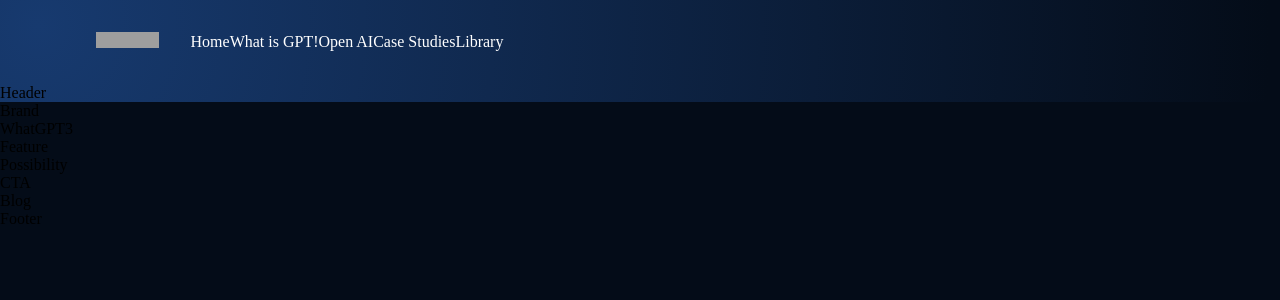
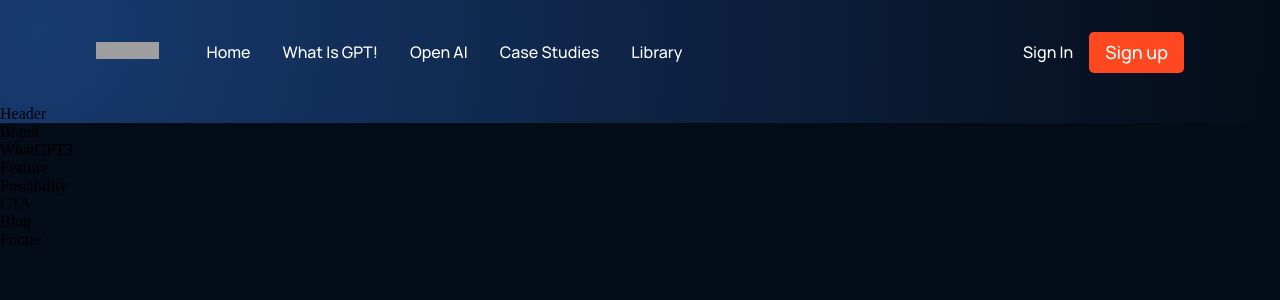
Before and after one commit to 12saif/gpt3_jsm, a React (Create React App) app: page / in a window 1280 px wide. Shown: the top 300 px of the page. Built offline with nearby package versions, Linux system fonts and the light colour scheme; grey boxes are pictures that could not be loaded.

Commit message:
Fourth commit update navbar

```diff
--- a/src/components/navbar/Navbar.jsx
+++ b/src/components/navbar/Navbar.jsx
@@ -1,11 +1,32 @@
-import React from "react";
-// import { RiMenu3Line, RiCloseLin } from "react-icons/ri";
+import React, { useState } from "react";
+import { RiMenu3Line, RiCloseLine } from "react-icons/ri";
 import GPT3 from "../../assets/GPT-3.svg";
 import "./navbar.css";
 
-//  BEM -> Block Element Modifier
+const Menu = () => (
+  <>
+    <p>
+      {" "}
+      <a href="#home">Home</a>{" "}
+    </p>
+    <p>
+      <a href="#wgpt3">What is GPT!</a>
+    </p>
+    <p>
+      <a href="#possibility">Open AI</a>
+    </p>
+    <p>
+      <a href="#features">Case Studies</a>
+    </p>
+    <p>
+      <a href="#blog">Library</a>
+    </p>
+  </>
+);
 
 const Navbar = () => {
+  const [toggleMenu, setToggleMenu] = useState(false);
+
   return (
     <div className="gpt3__navbar">
       <div className="gpt3__navbar-links">
@@ -13,22 +34,38 @@ const Navbar = () => {
           <img src={GPT3} alt="logo" />
         </div>
         <div className="gpt3__navbar-links_container">
-          <p>
-            <a href="#home">Home</a>
-          </p>
-          <p>
-            <a href="#wgpt3">What is GPT!</a>
-          </p>
-          <p>
-            <a href="#possibility">Open AI</a>
-          </p>
-          <p>
-            <a href="#features">Case Studies</a>
-          </p>
-          <p>
-            <a href="#blog">Library</a>
-          </p>
+          <Menu />
         </div>
+      </div>
+      <div className="gpt3__navbar-sign">
+        <p>Sign in</p>
+        <button type="button">Sign up</button>
+      </div>
+      <div className="gpt3__navbar-menu">
+        {toggleMenu ? (
+          <RiCloseLine
+            color="#fff"
+            size={27}
+            onClick={() => setToggleMenu(false)}
+          />
+        ) : (
+          <RiMenu3Line
+            color="#fff"
+            size={27}
+            onClick={() => setToggleMenu(true)}
+          />
+        )}
+        {toggleMenu && (
+          <div className="gpt3__navbar-menu_container scale-up-center">
+            <div className="gpt3__navbar-menu_container-links">
+              <Menu />
+              <div className="gpt3__navbar-menu_container-links-sign">
+                <p>Sign in</p>
+                <button type="button">Sign up</button>
+              </div>
+            </div>
+          </div>
+        )}
       </div>
     </div>
   );
--- a/src/components/navbar/navbar.css
+++ b/src/components/navbar/navbar.css
@@ -35,4 +35,62 @@
 .gpt3__navbar-sign p,
 .gpt3__navbar-menu_container p {
   color: #fff;
+  font-family: var(--font-family);
+  font-weight: 500;
+  font-style: 18px;
+  line-height: 25px;
+  text-transform: capitalize;
+
+  margin: 0 1rem;
+  cursor: pointer;
 }
+
+.gpt3__navbar-sign button,
+.gpt3__navbar-menu_container button {
+  padding: 0.5rem 1rem;
+  color: #fff;
+  background: #ff4820;
+  font-family: var(--font-family);
+  font-weight: 500;
+  font-size: 18px;
+  line-height: 25px;
+  border-radius: 5px;
+  border: 0;
+  outline: none;
+  cursor: pointer;
+}
+
+.gpt3__navbar-menu {
+  margin-left: 1rem;
+  display: none;
+  position: relative;
+}
+
+.gpt3__navbar-menu svg {
+  cursor: pointer;
+}
+
+.gpt3__navbar-menu_container {
+  display: flex;
+  justify-content: flex-end;
+  align-items: flex-end;
+  flex-direction: column;
+  text-align: end;
+  background: var(--color-footer);
+  padding: 2rem;
+  position: absolute;
+  top: 40px;
+  right: 0;
+  margin-top: 1rem;
+  min-width: 210px;
+  border-radius: 5px;
+  box-shadow: 0 0 5 rgba(0, 0, 0, 0.2);
+}
+
+.gpt3__navbar-menu_container p {
+  margin: 1rem 0;
+}
+
+.gpt3__navbar-menu_container-links-sign {
+  display: none;
+}
--- a/src/index.css
+++ b/src/index.css
@@ -1,7 +1,7 @@
 @import url("https://fonts.googleapis.com/css2?family=Manrope:wght@200;300;400;500;600;700;800&display=swap");
 
 :root {
-  --font-familiy: "Manrope", sans-serif;
+  --font-family: "Manrope", sean-serif;
 
   --gradient-text: linear-gradient(89.97deg, #ae67fa 1.84%, #f49a71);
   --gradient-text: linear-gradient(103.22deg, #ae67fa -13.86%, #f49a71);
```
